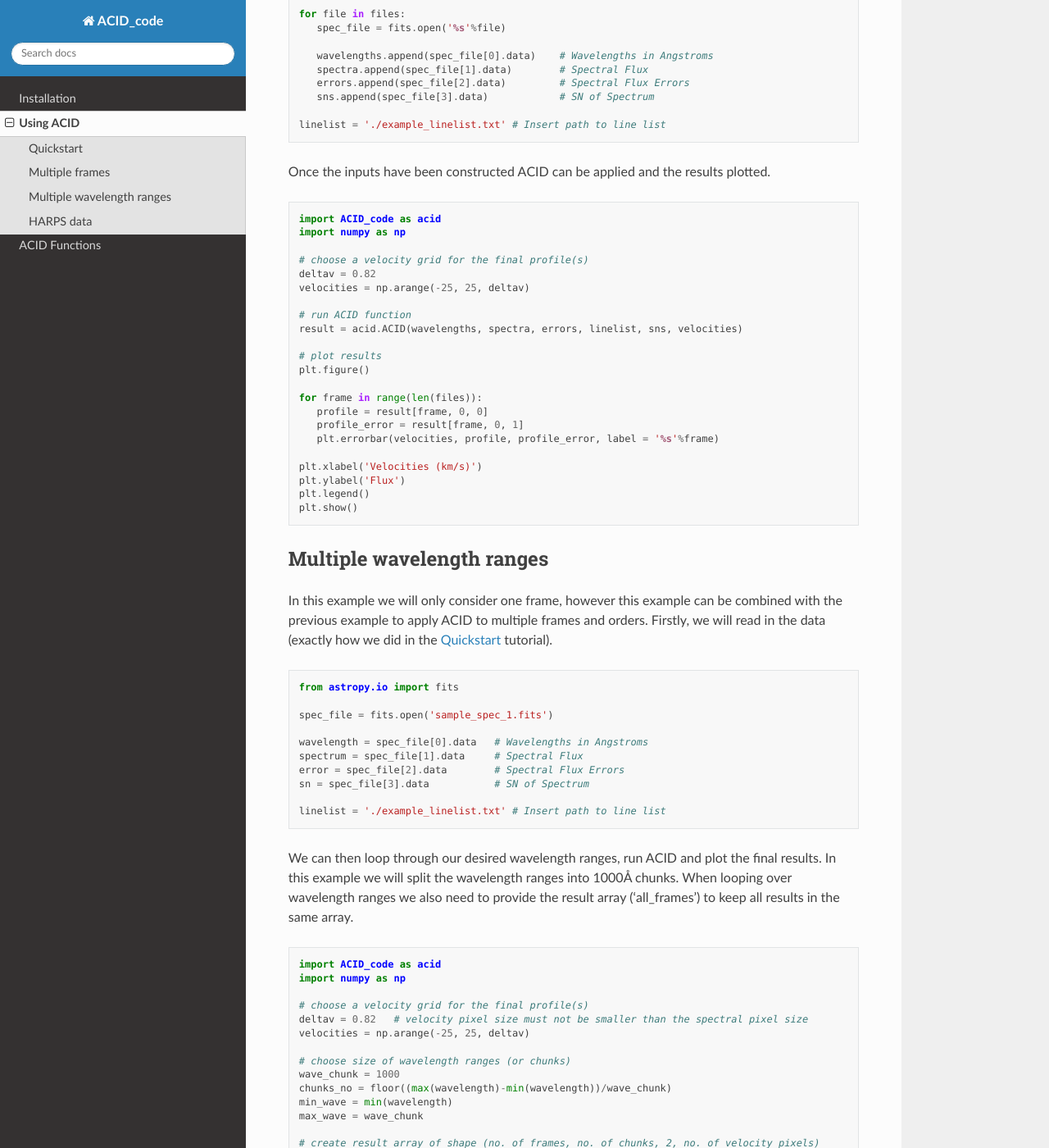
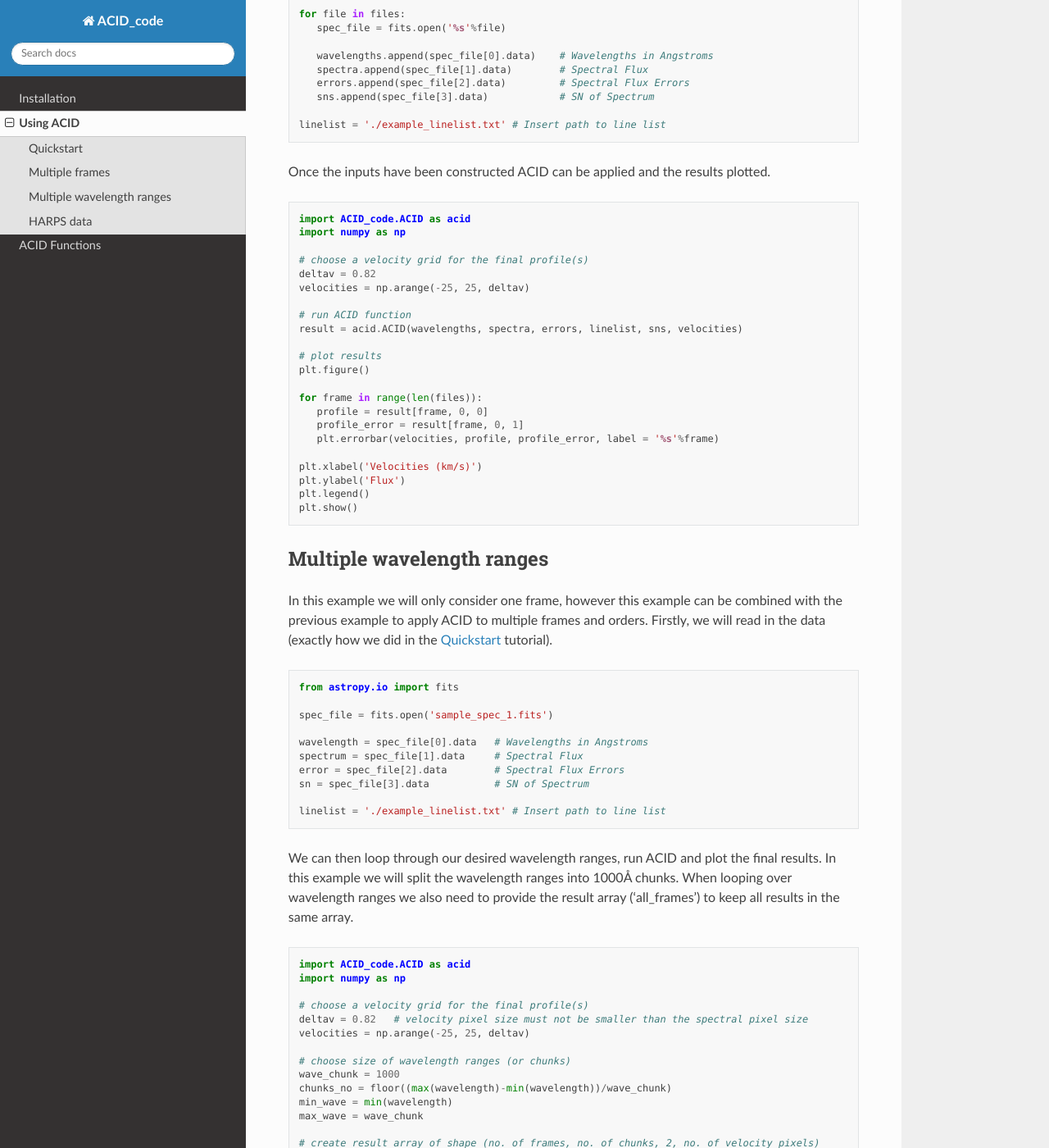
Before and after one commit to ldolan05/ACID, a Sphinx documentation site: the page built from docs/using_ACID.rst, in a window 1280 px wide and 1400 px high, scrolled down 1585 px. Shown: the whole window at 82% size. Built offline with Sphinx 7.4.7 and the Read the Docs theme 2.0.0, drawn with Linux system fonts in a browser that asks for light colours; some of the changed text lies outside the part shown.

Commit message:
Update using_ACID.rst

```diff
--- a/docs/using_ACID.rst
+++ b/docs/using_ACID.rst
@@ -37,7 +37,7 @@
 
 .. code-block:: python
 
-   import ACID_code as acid
+   import ACID_code.ACID as acid
    import numpy as np
 
    # choose a velocity grid for the final profile(s)
@@ -93,7 +93,7 @@
 
 .. code-block:: python
 
-   import ACID_code as acid
+   import ACID_code.ACID as acid
    import numpy as np
 
    # choose a velocity grid for the final profile(s)
@@ -143,7 +143,7 @@
 
 .. code-block:: python
 
-   import ACID_code as acid
+   import ACID_code.ACID as acid
    import numpy as np
 
    # choose a velocity grid for the final profile(s)
@@ -221,7 +221,7 @@
 
 .. code-block:: python
 
-   import ACID_code as acid
+   import ACID_code.ACID as acid
 
    # run ACID function
    BJDs, profiles, errors = acid.ACID_HARPS(filelist, linelist, velocities)
```
